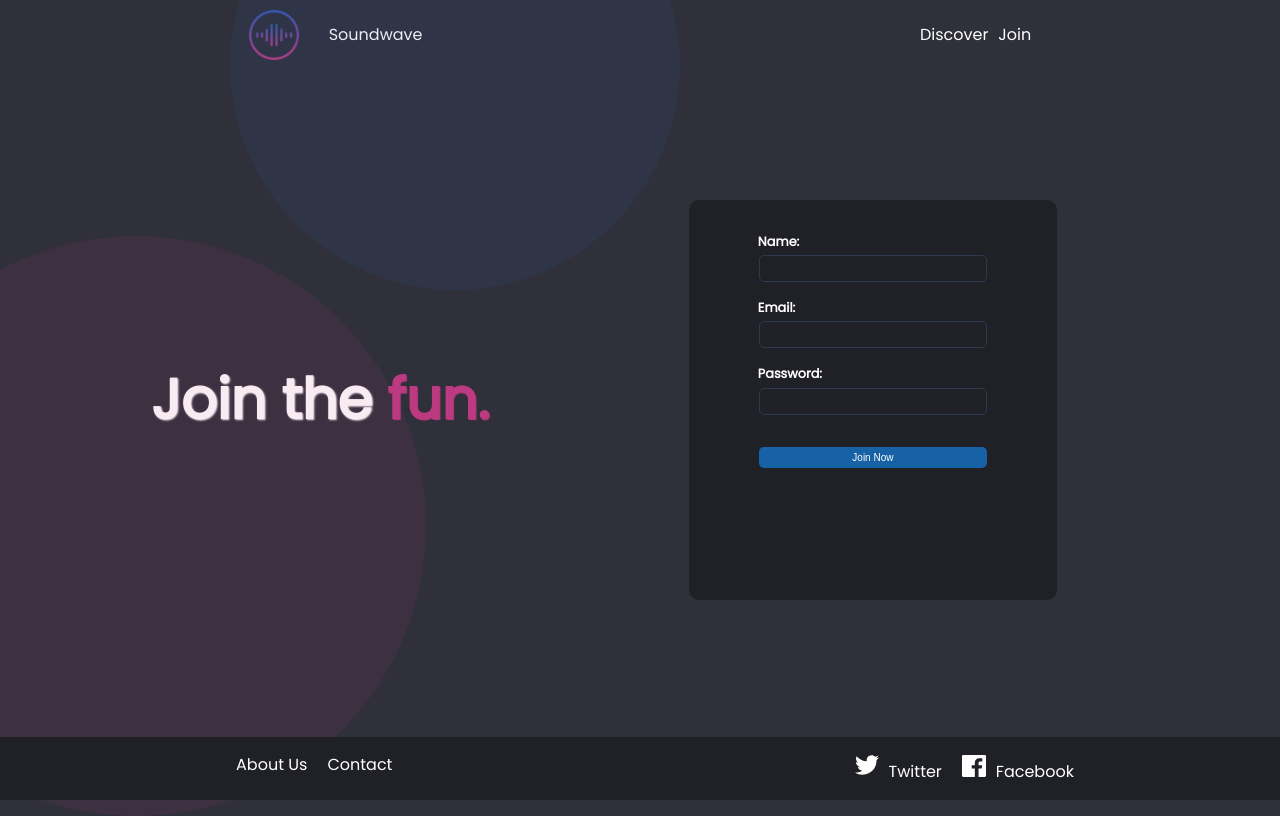
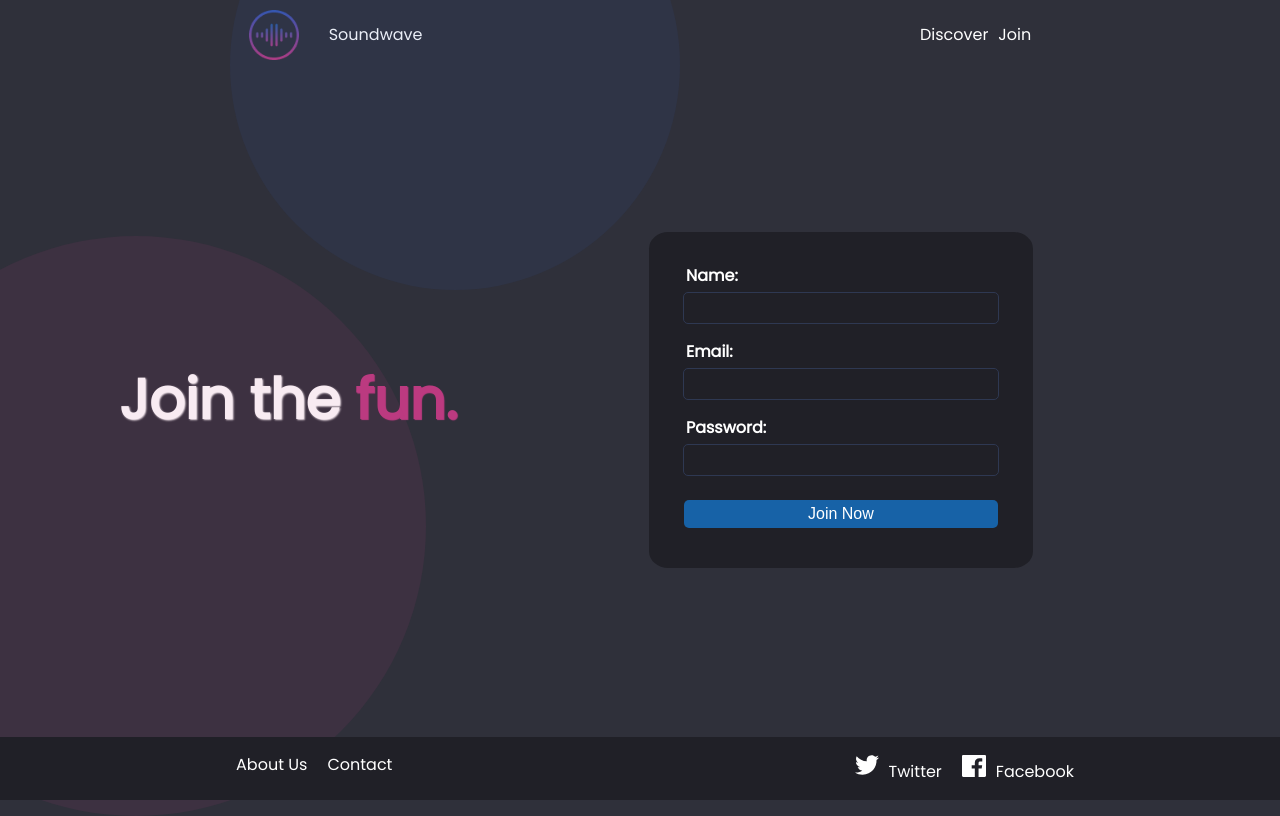
Before and after one commit to saudlari/soundWave, a React (Vite) app: page /join in a window 1280 px wide. Built offline with nearby package versions, Linux system fonts and the light colour scheme.

Commit message:
final changes for desktop

```diff
--- a/src/components/button/Button.css
+++ b/src/components/button/Button.css
@@ -12,12 +12,15 @@
 
 
 .big {
-  width: 95%;
-  padding: 5px;
-  font-size: x-small;
+  width: 98%;
+  padding: 1.5%;
+  height: auto;
+  font-size: medium;
   border-radius: 5px;
-  margin-bottom: 5vh;
-  margin-top: 2vh;
+  border: none;
+   /*padding: 10px 20px;*/
+  margin-bottom: 1vh;
+  margin-top: 1vh;
 
 }
 
--- a/src/components/form/Form.css
+++ b/src/components/form/Form.css
@@ -3,7 +3,7 @@ div.formLogin {
     text-align: center;
     display: flex;
     justify-content: center;
-    height: 50%;
+    height: auto;
     width: 50%;
     margin: 0;
     padding: 0;
@@ -11,22 +11,21 @@ div.formLogin {
     }
 
     form {
+
     display: block;
     background-color: #202027;
-        padding: 5% 10%;
-        border-radius: 10px;
-        width:auto;
-
-        height: auto;
-        height:auto;
+    padding: 5% 5% 5% 5%;
+    border-radius: 5%;
+    width:50%;
+    height:50%;
     margin: 0;
-
     align-items: center;
 
     }
 
     form label {
-      font-size: 80%;
+
+    font-size: 100%;
     text-align: left;
     display: block;
     margin: 0;
@@ -36,21 +35,41 @@ div.formLogin {
       }
 
     input {
+      height: 2.5vh;
     border-radius: 5px;
-        width: 90%;
+    width: 95%;
     padding: 5px;
-
     margin-bottom: 2vh;
-
     border: 1px solid #2E3852;
     background-color: transparent;
     color: white;
       }
-
-
 
     input:focus {
     border-color: #596da0;
     outline: none;
     box-shadow: 0 0 5px #596da0;
     }
+
+
+    /*Mobile*/
+
+@media screen and (max-width: 480px) {
+
+
+}
+
+
+ /*Tablet*/
+
+@media screen and (min-width: 681px) and (max-width: 1024px) {
+
+
+}
+
+/*Desktop*/
+
+@media screen and (min-width: 1025px) {
+
+
+  }
--- a/src/pages/join/Join.css
+++ b/src/pages/join/Join.css
@@ -8,7 +8,6 @@ margin: 0;
     padding: 0;
     text-align: center;
 
-
 }
 
 section {
@@ -18,7 +17,7 @@ section {
     max-width: 60%;
     margin: 5%;
     max-width: 60%;
-    margin: 5%;
+    margin-left: 0;
     padding: 0;
 
 
@@ -26,7 +25,6 @@ section {
 
 h1 .spanJoin {
     color: #bc3a80;
-
     text-shadow: 1px 1px 1px #bc3a80;
 }
 
@@ -35,8 +33,6 @@ section h1 {
     color: white;
     font-weight: bold;
     text-shadow: 1px 1px 2px white;
-
-
     }
 
 .circle1-join{
@@ -62,3 +58,25 @@ section h1 {
     position: absolute;
 
 }
+
+/*Mobile*/
+
+@media screen and (max-width: 480px) {
+
+
+}
+
+
+ /*Tablet*/
+
+@media screen and (min-width: 681px) and (max-width: 1024px) {
+
+
+}
+
+/*Desktop*/
+
+@media screen and (min-width: 1025px) {
+
+
+  }
```
Lines whose indentation alone changed are shown as unchanged.
